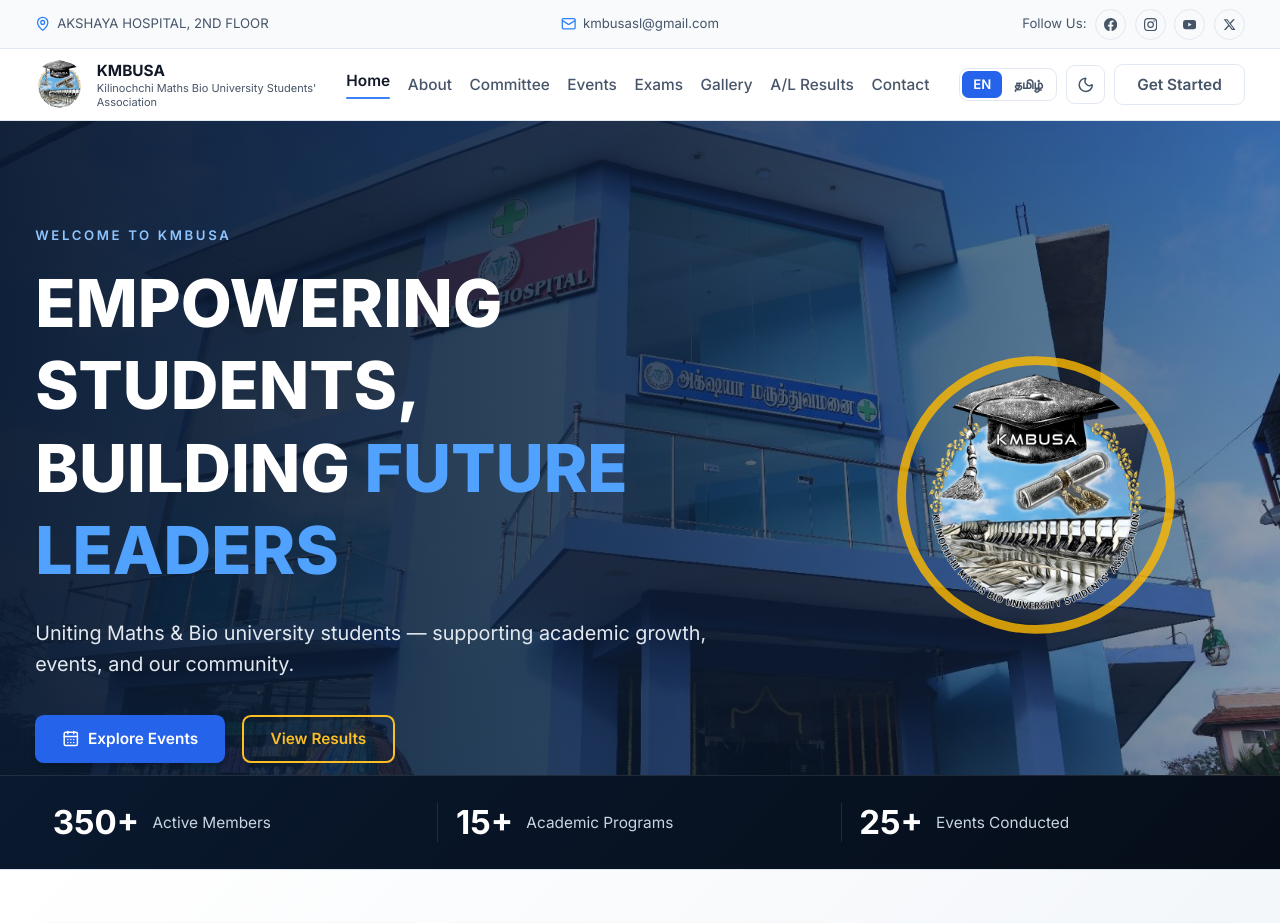
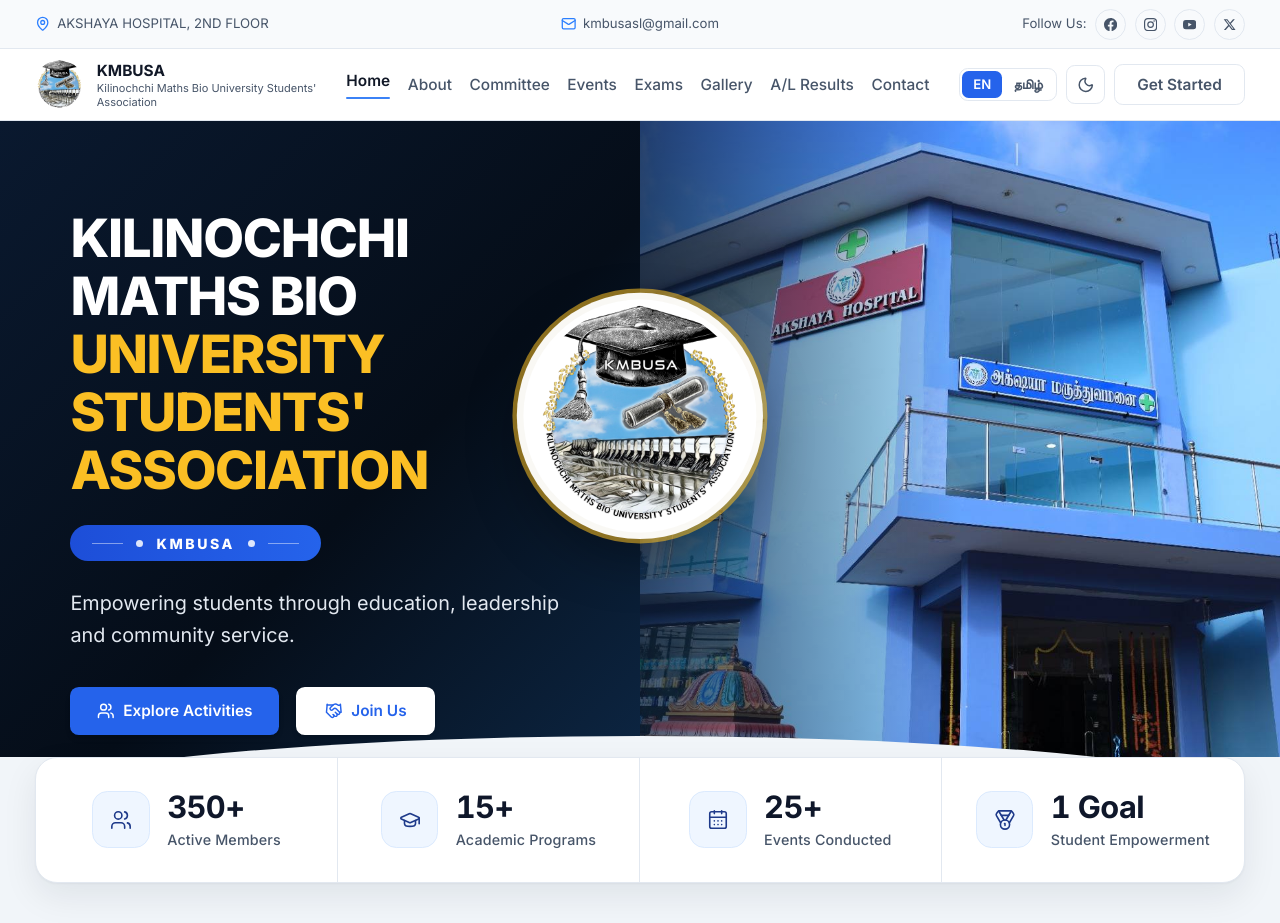
Before and after one commit to kmbusa-website/union-public, a Next.js app: page /en in a window 1280 px wide. Shown: the top 923 px of the page. Built offline with nearby package versions, Linux system fonts and the light colour scheme.

Commit message:
design updated

```diff
--- a/messages/en.json
+++ b/messages/en.json
@@ -48,14 +48,17 @@
   },
   "home": {
     "welcome": "Welcome to {org}",
-    "heroLine1": "EMPOWERING STUDENTS,",
-    "heroLine2": "BUILDING",
-    "heroHighlight": "FUTURE LEADERS",
+    "heroLine1": "KILINOCHCHI MATHS BIO",
+    "heroLine2": "UNIVERSITY STUDENTS' ASSOCIATION",
+    "heroTagline": "Empowering students through education, leadership and community service.",
+    "exploreActivities": "Explore Activities",
+    "joinUs": "Join Us",
     "exploreEvents": "Explore Events",
     "viewResults": "View Results",
     "statsMembers": "Active Members",
     "statsPrograms": "Academic Programs",
     "statsEvents": "Events Conducted",
+    "statsGoal": "Student Empowerment",
     "quickEvents": "Events",
     "quickEventsSub": "View upcoming events",
     "quickResults": "A/L Results",
--- a/src/app/globals.css
+++ b/src/app/globals.css
@@ -420,3 +420,233 @@
   color: var(--text-secondary);
   @apply text-base sm:text-lg;
 }
+
+/* ── Home hero (split layout + floating stats) ─────── */
+.home-hero {
+  position: relative;
+  background: var(--bg-page);
+}
+
+.home-hero-main {
+  position: relative;
+  overflow: hidden;
+  background: linear-gradient(135deg, var(--hero-from) 0%, var(--hero-to) 100%);
+}
+
+.home-hero-panel-left {
+  background: linear-gradient(135deg, var(--navy) 0%, var(--navy-dark) 55%, #0d2847 100%);
+}
+
+.home-hero-panel-right {
+  position: relative;
+  min-height: 22rem;
+}
+
+@media (min-width: 1024px) {
+  .home-hero-panel-right {
+    min-height: 36rem;
+  }
+}
+
+.home-hero-logo-ring {
+  box-shadow:
+    0 0 0 6px rgba(255, 255, 255, 0.95),
+    0 0 0 10px rgba(251, 191, 36, 0.55),
+    0 20px 50px rgba(0, 0, 0, 0.35);
+}
+
+.home-hero-badge {
+  display: inline-flex;
+  align-items: center;
+  gap: 0.75rem;
+  border-radius: 9999px;
+  background: linear-gradient(90deg, #1d4ed8 0%, #2563eb 100%);
+  padding: 0.4rem 1.25rem;
+  font-size: 0.8rem;
+  font-weight: 800;
+  letter-spacing: 0.18em;
+  color: #fff;
+}
+
+.home-hero-badge-dot {
+  height: 0.4rem;
+  width: 0.4rem;
+  border-radius: 9999px;
+  background: rgba(255, 255, 255, 0.85);
+}
+
+.home-hero-badge-line {
+  height: 1px;
+  width: 1.75rem;
+  background: rgba(255, 255, 255, 0.45);
+}
+
+.home-hero-wave {
+  position: absolute;
+  bottom: -1px;
+  left: 50%;
+  z-index: 10;
+  height: 5rem;
+  width: 110%;
+  transform: translateX(-50%);
+  border-radius: 50% 50% 0 0 / 100% 100% 0 0;
+  background: var(--bg-page);
+}
+
+.home-hero-stats-section {
+  position: relative;
+  z-index: 20;
+  margin-top: -3.25rem;
+  padding: 0 1rem 3rem;
+  background: var(--bg-page);
+}
+
+@media (min-width: 640px) {
+  .home-hero-stats-section {
+    padding-left: 1.5rem;
+    padding-right: 1.5rem;
+  }
+}
+
+@media (min-width: 1024px) {
+  .home-hero-stats-section {
+    margin-top: -3.75rem;
+    padding-left: 2rem;
+    padding-right: 2rem;
+  }
+}
+
+.home-hero-stats {
+  display: grid;
+  grid-template-columns: 1fr;
+  margin-left: auto;
+  margin-right: auto;
+  max-width: 72rem;
+  overflow: hidden;
+  border-radius: 1.25rem;
+  background: var(--bg-card);
+  border: 1px solid var(--border-color);
+  box-shadow:
+    0 1px 2px rgba(15, 23, 42, 0.04),
+    0 12px 32px rgba(15, 23, 42, 0.08);
+}
+
+@media (min-width: 640px) {
+  .home-hero-stats {
+    grid-template-columns: repeat(2, 1fr);
+  }
+}
+
+@media (min-width: 1024px) {
+  .home-hero-stats {
+    grid-template-columns: repeat(4, 1fr);
+  }
+}
+
+.dark .home-hero-stats {
+  box-shadow:
+    0 1px 2px rgba(0, 0, 0, 0.2),
+    0 16px 40px rgba(0, 0, 0, 0.35);
+}
+
+.home-hero-stat {
+  display: flex;
+  align-items: center;
+  gap: 1rem;
+  padding: 1.35rem 1.5rem;
+  border-bottom: 1px solid var(--border-color);
+}
+
+.home-hero-stat:last-child {
+  border-bottom: none;
+}
+
+@media (min-width: 640px) {
+  .home-hero-stat {
+    padding: 1.65rem 1.75rem;
+    border-bottom: none;
+  }
+
+  .home-hero-stat:nth-child(odd) {
+    border-right: 1px solid var(--border-color);
+  }
+
+  .home-hero-stat:nth-child(-n + 2) {
+    border-bottom: 1px solid var(--border-color);
+  }
+
+  .home-hero-stat:nth-child(3),
+  .home-hero-stat:nth-child(4) {
+    border-bottom: none;
+  }
+}
+
+@media (min-width: 1024px) {
+  .home-hero-stat {
+    justify-content: center;
+    padding: 1.85rem 1.5rem;
+    border-bottom: none;
+    border-right: 1px solid var(--border-color);
+  }
+
+  .home-hero-stat:nth-child(odd),
+  .home-hero-stat:nth-child(-n + 2) {
+    border-bottom: none;
+    border-right: 1px solid var(--border-color);
+  }
+
+  .home-hero-stat:last-child {
+    border-right: none;
+  }
+}
+
+.home-hero-stat-icon {
+  display: flex;
+  height: 3.25rem;
+  width: 3.25rem;
+  flex-shrink: 0;
+  align-items: center;
+  justify-content: center;
+  border-radius: 0.875rem;
+  background: #eff6ff;
+  color: #1e3a8a;
+  border: 1px solid #dbeafe;
+}
+
+.dark .home-hero-stat-icon {
+  background: rgba(37, 99, 235, 0.12);
+  border-color: rgba(96, 165, 250, 0.22);
+  color: #93c5fd;
+}
+
+.home-hero-stat-copy {
+  min-width: 0;
+}
+
+.home-hero-stat-value {
+  font-size: 1.625rem;
+  font-weight: 700;
+  line-height: 1.1;
+  letter-spacing: -0.02em;
+  font-variant-numeric: tabular-nums;
+  color: var(--text-primary);
+}
+
+@media (min-width: 1024px) {
+  .home-hero-stat-value {
+    font-size: 1.75rem;
+  }
+}
+
+.home-hero-stat-label {
+  margin-top: 0.35rem;
+  font-size: 0.8125rem;
+  font-weight: 500;
+  line-height: 1.35;
+  letter-spacing: 0.01em;
+  color: var(--text-secondary);
+}
+
+.home-hero-btn-join {
+  @apply inline-flex items-center justify-center gap-2 rounded-lg border-2 border-white bg-white px-6 py-2.5 text-sm font-semibold text-[var(--blue)] shadow-md transition hover:bg-blue-50;
+}
--- a/src/components/home/home-hero.tsx
+++ b/src/components/home/home-hero.tsx
@@ -2,55 +2,122 @@
 
 import Image from "next/image";
 import { useTranslations } from "next-intl";
-import { CalendarDays } from "lucide-react";
+import { CalendarDays, GraduationCap, Handshake, Medal, Users } from "lucide-react";
 import { Link } from "@/i18n/navigation";
-import { HERO_CAMPUS_IMAGE, LOGO_PATH, STATS } from "@/lib/brand";
+import { HERO_CAMPUS_IMAGE, LOGO_PATH, ORG_SHORT, STATS } from "@/lib/brand";
 
-const statKeys = ["statsMembers", "statsPrograms", "statsEvents"] as const;
+const statKeys = ["statsMembers", "statsPrograms", "statsEvents", "statsGoal"] as const;
+
+const statIcons = {
+  users: Users,
+  graduation: GraduationCap,
+  calendar: CalendarDays,
+  medal: Medal,
+} as const;
 
 export function HomeHero() {
   const t = useTranslations("home");
   const tb = useTranslations("brand");
 
   return (
-    <section className="relative min-h-[85vh] overflow-hidden">
-      <Image src={HERO_CAMPUS_IMAGE} alt={tb("orgShort")} fill className="object-cover" priority sizes="100vw" />
-      <div className="absolute inset-0 bg-linear-to-r from-[#0a192f]/95 via-[#0a192f]/75 to-[#0a192f]/40" />
-      <div className="relative mx-auto flex min-h-[85vh] max-w-7xl flex-col justify-center px-4 py-20 sm:px-6 lg:flex-row lg:items-center lg:gap-12 lg:px-8">
-        <div className="max-w-2xl">
-          <p className="text-xs font-semibold uppercase tracking-[0.2em] text-blue-300">
-            {t("welcome", { org: tb("orgShort") })}
-          </p>
-          <h1 className="mt-4 text-4xl font-extrabold leading-tight text-white sm:text-5xl lg:text-6xl">
+    <section className="home-hero">
+      <div className="home-hero-main relative lg:grid lg:min-h-[34rem] lg:grid-cols-2 xl:min-h-[38rem]">
+        {/* Left — copy */}
+        <div className="home-hero-panel-left relative z-10 flex flex-col justify-center px-6 py-16 sm:px-10 lg:px-12 lg:py-20 xl:px-16">
+          <div className="mx-auto w-full max-w-xl lg:mx-0 lg:max-w-lg xl:max-w-xl">
+            <h1 className="text-3xl font-extrabold leading-[1.1] tracking-tight text-white sm:text-4xl lg:text-[2.65rem] xl:text-5xl">
               {t("heroLine1")}
               <br />
-            {t("heroLine2")} <span className="text-blue-400">{t("heroHighlight")}</span>
+              <span className="text-[var(--gold)]">{t("heroLine2")}</span>
             </h1>
-          <p className="mt-6 text-lg text-slate-200">{tb("tagline")}</p>
+
+            <div className="mt-6 flex justify-start">
+              <div className="home-hero-badge">
+                <span className="home-hero-badge-line" aria-hidden />
+                <span className="home-hero-badge-dot" aria-hidden />
+                <span>{ORG_SHORT}</span>
+                <span className="home-hero-badge-dot" aria-hidden />
+                <span className="home-hero-badge-line" aria-hidden />
+              </div>
+            </div>
+
+            <p className="mt-6 max-w-md text-base leading-relaxed text-slate-200 sm:text-lg">
+              {t("heroTagline")}
+            </p>
+
             <div className="mt-8 flex flex-wrap gap-4">
               <Link href="/events" className="kit-btn-primary">
-              <CalendarDays className="h-4 w-4" />
-              {t("exploreEvents")}
+                <Users className="h-4 w-4" />
+                {t("exploreActivities")}
               </Link>
-            <Link href="/results" className="kit-btn-outline">
-              {t("viewResults")}
+              <Link href="/contact" className="home-hero-btn-join">
+                <Handshake className="h-4 w-4" />
+                {t("joinUs")}
               </Link>
             </div>
           </div>
-        <div className="relative mx-auto mt-12 hidden shrink-0 lg:mt-0 lg:block">
-          <div className="rounded-full p-2 ring-4 ring-amber-400/80 ring-offset-4 ring-offset-transparent">
-            <Image src={LOGO_PATH} alt={tb("orgShort")} width={220} height={220} className="rounded-full object-contain" />
+        </div>
+
+        {/* Right — campus / hospital image */}
+        <div className="home-hero-panel-right relative">
+          <Image
+            src={HERO_CAMPUS_IMAGE}
+            alt={tb("orgShort")}
+            fill
+            className="object-cover"
+            priority
+            sizes="(min-width: 1024px) 50vw, 100vw"
+          />
+          <div className="absolute inset-0 bg-linear-to-r from-[var(--navy)]/80 via-[var(--navy)]/25 to-transparent lg:from-[var(--navy)]/70 lg:via-transparent" />
+        </div>
+
+        {/* Center logo — desktop */}
+        <div className="pointer-events-none absolute left-1/2 top-[42%] z-20 hidden -translate-x-1/2 -translate-y-1/2 lg:block">
+          <div className="home-hero-logo-ring rounded-full bg-white p-1.5">
+            <Image
+              src={LOGO_PATH}
+              alt={tb("orgShort")}
+              width={200}
+              height={200}
+              className="rounded-full object-contain"
+              priority
+            />
           </div>
         </div>
+
+        {/* Mobile logo */}
+        <div className="absolute right-6 top-8 z-20 lg:hidden">
+          <div className="home-hero-logo-ring rounded-full bg-white p-1">
+            <Image
+              src={LOGO_PATH}
+              alt={tb("orgShort")}
+              width={88}
+              height={88}
+              className="rounded-full object-contain"
+              priority
+            />
           </div>
-      <div className="absolute bottom-0 left-0 right-0 kit-dark-band border-t border-white/10">
-        <div className="mx-auto grid max-w-7xl grid-cols-3 divide-x divide-white/10 px-4 py-6 sm:px-6 lg:px-8">
-          {STATS.map((s, i) => (
-            <div key={statKeys[i]} className="flex flex-col items-center px-4 text-center sm:flex-row sm:gap-3 sm:text-left">
-              <span className="text-2xl font-bold text-white sm:text-3xl">{s.value}</span>
-              <span className="text-sm text-slate-300">{t(statKeys[i])}</span>
         </div>
-          ))}
+
+        <div className="home-hero-wave" aria-hidden />
+      </div>
+
+      <div className="home-hero-stats-section">
+        <div className="home-hero-stats">
+          {STATS.map((stat, i) => {
+            const Icon = statIcons[stat.icon];
+            return (
+              <div key={statKeys[i]} className="home-hero-stat">
+                <div className="home-hero-stat-icon">
+                  <Icon className="h-5 w-5" strokeWidth={1.75} />
+                </div>
+                <div className="home-hero-stat-copy">
+                  <p className="home-hero-stat-value">{stat.value}</p>
+                  <p className="home-hero-stat-label">{t(statKeys[i])}</p>
+                </div>
+              </div>
+            );
+          })}
         </div>
       </div>
     </section>
--- a/src/lib/brand.ts
+++ b/src/lib/brand.ts
@@ -43,8 +43,9 @@
 
 export const STATS = [
   { value: "350+", label: "Active Members", icon: "users" as const },
-  { value: "15+", label: "Academic Programs", icon: "book" as const },
+  { value: "15+", label: "Academic Programs", icon: "graduation" as const },
   { value: "25+", label: "Events Conducted", icon: "calendar" as const },
+  { value: "1 Goal", label: "Student Empowerment", icon: "medal" as const },
 ] as const;
 
 export const ABOUT_VALUES = [
```
Also changed, not shown: messages/ta.json (+6 -3 lines), public/hero-hospital.jpg (added). Lines whose indentation alone changed are shown as unchanged.
